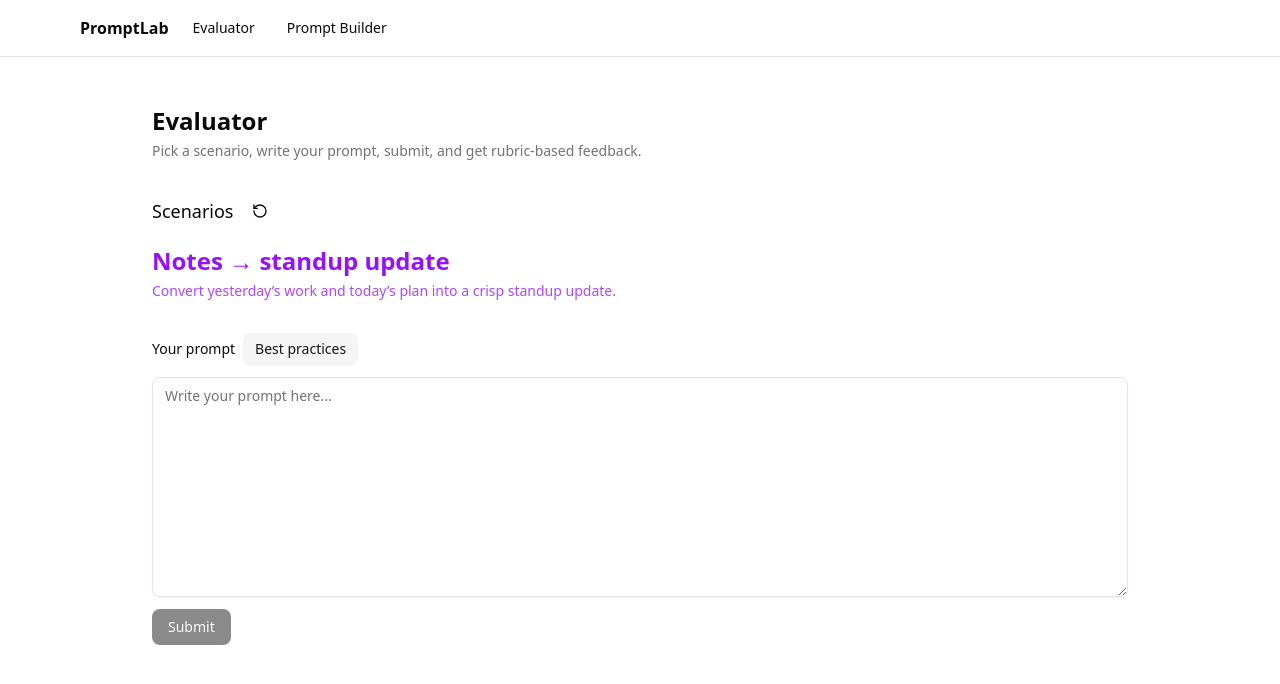
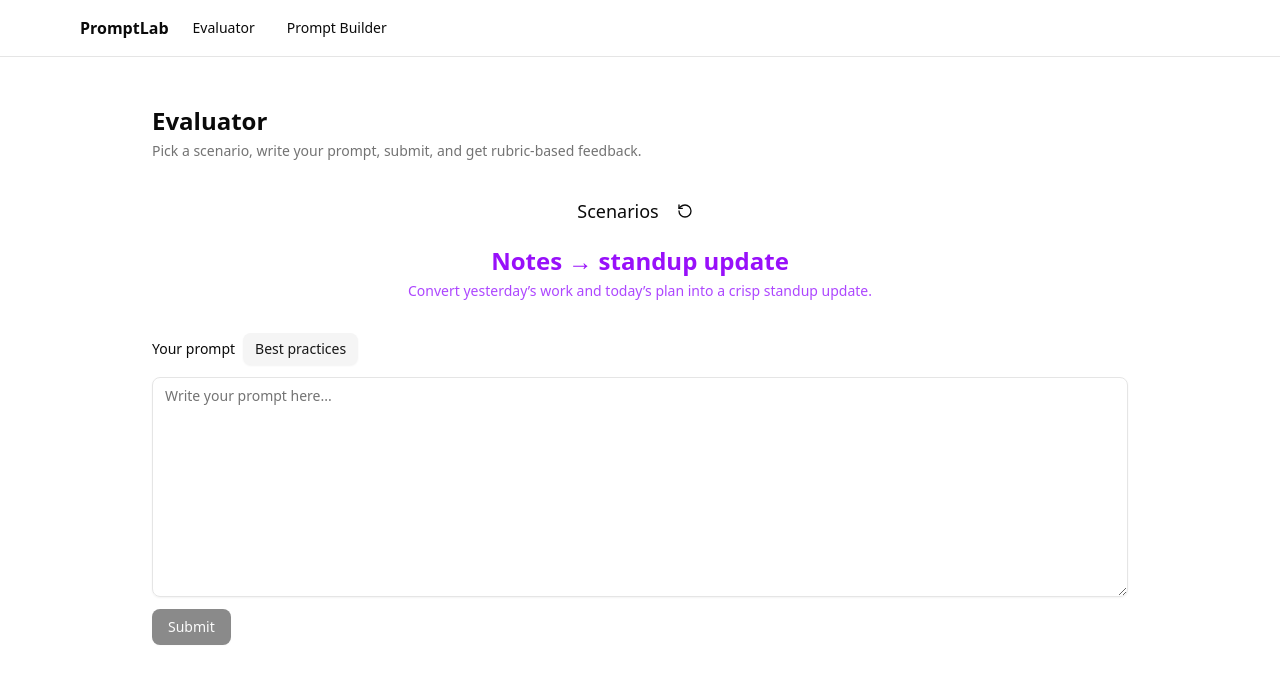
Before and after one commit to Ebaka716/eval, a Next.js app: page /prompt in a window 1280 px wide. Shown: the top 684 px of the page. Built offline with nearby package versions, Linux system fonts and the light colour scheme.

Commit message:
Center scenario header only; revert prompt editor to left alignment

```diff
--- a/src/components/promptlab/PromptEditor.tsx
+++ b/src/components/promptlab/PromptEditor.tsx
@@ -130,7 +130,7 @@ export function PromptEditor({
 
             <div>
               <h3 className="font-medium mb-1">Example Prompt Template</h3>
-              <div className="rounded-md bg-muted p-3 text-xs leading-relaxed font-mono">
+              <div className="rounded-md bg-muted p-3 text-xs leading-relaxed font-mono mx-auto max-w-3xl">
                 <div>[ROLE]</div>
                 <div>You are an expert {'{'}domain_expert{'}'} helping {'{'}audience{'}'}.</div>
                 <div className="h-2" />
--- a/src/components/promptlab/ScenarioHeader.tsx
+++ b/src/components/promptlab/ScenarioHeader.tsx
@@ -6,8 +6,8 @@ import type { Scenario } from "@/lib/promptlab/scenarios";
 
 export function ScenarioHeader({ scenario, onReload }: { scenario: Scenario | null; onReload: () => void }) {
   return (
-    <section className="space-y-4">
-      <div className="flex items-center gap-2">
+    <section className="space-y-4 text-center">
+      <div className="flex items-center justify-center gap-2">
         <h2 className="text-lg font-medium">Scenarios</h2>
         <Button variant="ghost" size="icon" aria-label="Reload scenario" onClick={onReload}>
           <RotateCcw className="h-4 w-4" />
```
